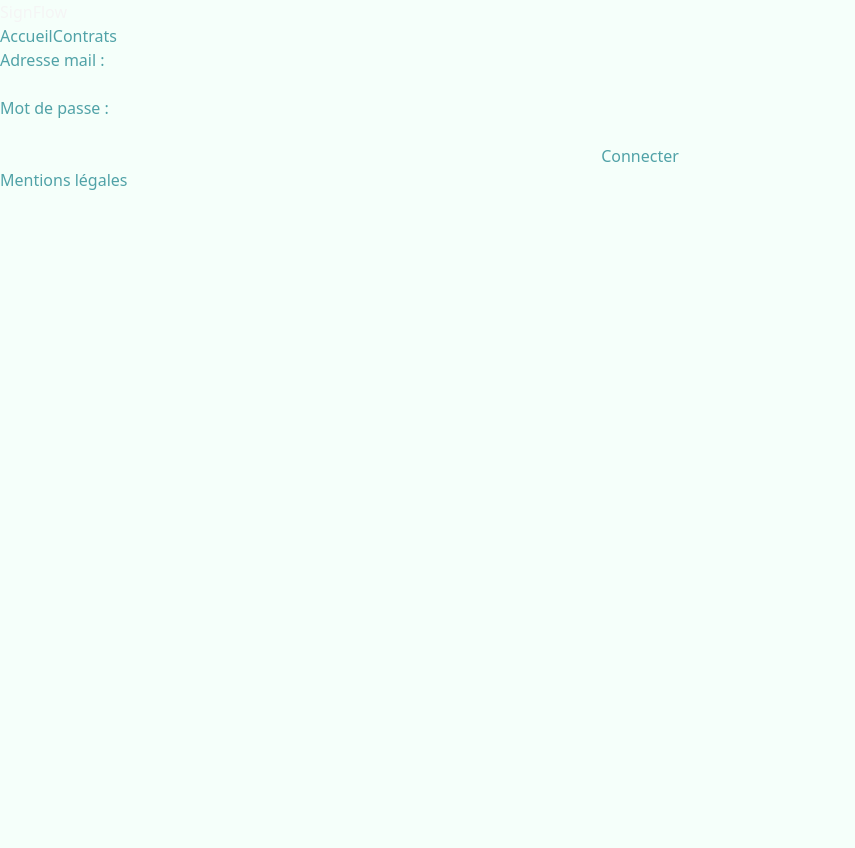
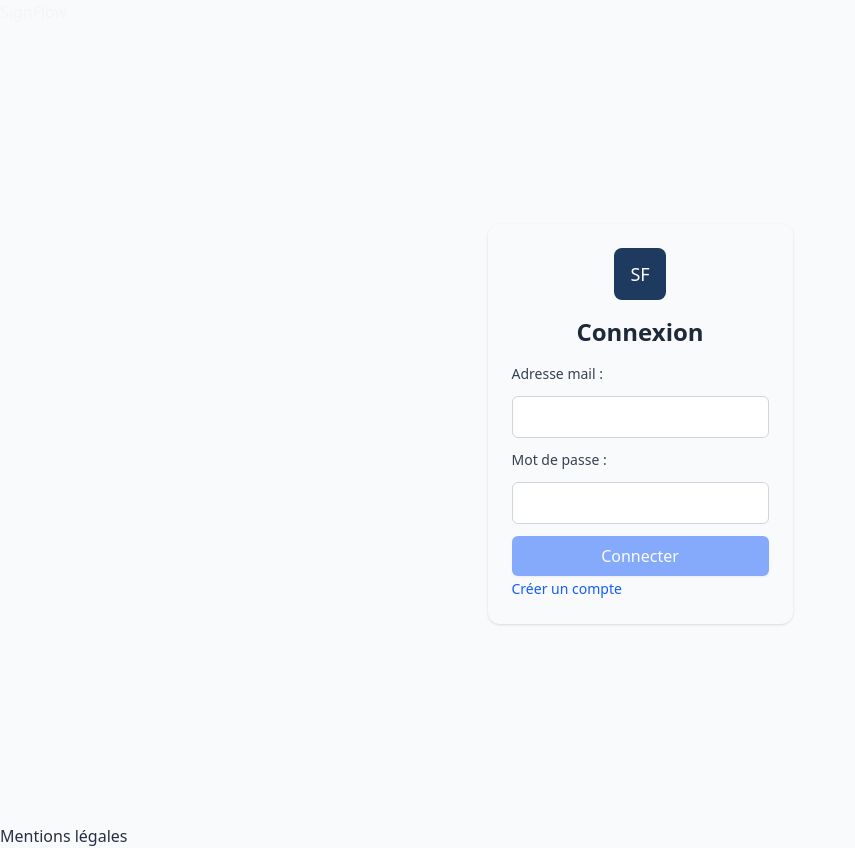
Before and after one commit to David-RC-code/signflow, an Angular app: page /login in a window 1280 px wide. Shown: the whole page, without its empty margins (0-855 px from the left). Before the commit the page ends 800 px from the top, so only its background shows below. Built offline with nearby package versions, Linux system fonts and the light colour scheme.

Commit message:
feat(login): style card and form, add logo component

```diff
--- a/src/app/app.html
+++ b/src/app/app.html
@@ -2,10 +2,13 @@
   <h1>{{ title() }}</h1>
 </header>
 
-<nav>
+@if (isDisplay()) {
+  <nav>
   <a routerLinkActive="active-link" routerLink="home">Accueil</a>
   <a routerLinkActive="active-link" routerLink="contracts">Contrats</a>
 </nav>
+}
+
 
 <main>
   <router-outlet />
--- a/src/app/app.ts
+++ b/src/app/app.ts
@@ -1,6 +1,8 @@
-import { Component, inject } from '@angular/core';
-import { RouterLink, RouterOutlet, RouterLinkActive } from '@angular/router';
+import { Component, computed, inject } from '@angular/core';
+import { RouterLink, RouterOutlet, RouterLinkActive, Router, NavigationEnd } from '@angular/router';
 import { Title } from './services/title';
+import { filter, map, tap } from 'rxjs';
+import { toSignal } from '@angular/core/rxjs-interop';
 
 @Component({
   imports: [RouterOutlet, RouterLink, RouterLinkActive],
@@ -9,7 +11,16 @@ import { Title } from './services/title';
   templateUrl: './app.html',
 })
 export class App {
+
+  private router = inject(Router);
   private titleService = inject(Title);
+  protected readonly title = this.titleService.title
 
-  protected readonly title = this.titleService.title
+
+  protected isDisplay = toSignal(this.router.events.pipe(
+    filter(event => event instanceof NavigationEnd),
+    map(() => this.router.url !== '/login')
+  ),{initialValue: this.router.url !== '/login'});
+
+
 }
--- a/src/app/components/login/login.html
+++ b/src/app/components/login/login.html
@@ -1,11 +1,11 @@
-<div class="item-center justify-center">
-    <app-card>
-        <form class="form flex flex-col" [formGroup]="loginForm" (ngSubmit)="validForm()">
-        <label for="mail">Adresse mail : </label>
-        <input id="mail" type="email" formControlName="mail" />
-        <label for="password">Mot de passe : </label>
-        <input id="password" type="password" formControlName="password" />
-        <button type="submit" [disabled]="loginForm.invalid">Connecter</button>
+<div class="flex min-h-screen items-center justify-center p-">
+    <app-card title="{{title()}}" footerRoute="{{footerRoute()}}" footerText="{{footerText()}}" >
+        <form class="form flex w-full flex-col gap-3" [formGroup]="loginForm" (ngSubmit)="validForm()">
+        <label class="label" for="mail">Adresse mail : </label>
+        <input class="input" id="mail" type="email" formControlName="mail" />
+        <label class="label" for="password">Mot de passe : </label>
+        <input class="input" id="password" type="password" formControlName="password" />
+        <button class="btn-primary" type="submit" [disabled]="loginForm.invalid">Connecter</button>
     </form>
 
     @if (loginForm.controls.mail.invalid && loginForm.controls.mail.touched) {
--- a/src/app/components/login/login.ts
+++ b/src/app/components/login/login.ts
@@ -1,4 +1,4 @@
-import { Component } from '@angular/core';
+import { Component, signal } from '@angular/core';
 import { FormControl, FormGroup, ReactiveFormsModule, Validators } from '@angular/forms';
 import { Card } from '../../shared/card/card';
 
@@ -9,6 +9,10 @@ import { Card } from '../../shared/card/card';
   templateUrl: './login.html',
 })
 export class Login {
+
+  protected title = signal('Connexion');
+  protected footerText = signal('Créer un compte');
+  protected footerRoute = signal('/register')
 
   protected loginForm = new FormGroup({
     mail: new FormControl('', [Validators.required, Validators.email]),
--- a/src/app/shared/card/card.html
+++ b/src/app/shared/card/card.html
@@ -1,3 +1,17 @@
-<div class="card rounded-sm w-screen">
+<div class="card w-full max-w-md rounded-xl border border-gray-200 bg-white p-6 shadow-sm">
+    <div class="mb-4 flex justify-center">
+        <app-logo />
+    </div>
+    @if (title) {
+        <h1 class="mb-4 text-2xl flex justify-center font-semibold text-gray-800">
+            {{ title }}
+        </h1>
+    }
     <ng-content />
+
+    @if (footerText && footerRoute) {
+        <a class="footerText text-blue-600 hover:text-blue-800 hover:underline" routerLink="{{footerRoute}}">{{ footerText }} </a>
+    } @else if (footerText) {
+        <p class="footerText">{{footerText}}</p>
+    }
 </div>
--- /dev/null
+++ b/src/app/shared/logo/logo.html
@@ -0,0 +1,3 @@
+<div class="flex size-13 items-center justify-center rounded-lg bg-[#1E3A5F] text-lg text-white">
+    SF
+</div>
--- a/src/styles.css
+++ b/src/styles.css
@@ -1,14 +1,38 @@
 @import 'tailwindcss';
 
 @theme {
-  --color-global-background: #F5FFFA;
-  --color-border: #50A2A7;
-  --color-background: #9888A5;
+  --color-global-background: #F8FAFC;
+  --color-background: #FFFFFF;
   --color-text: #2B2D42;
   --color-danger: #DC493A;
 }
 
 body {
   background-color: var(--color-global-background);
-  color: var(--color-border)
+  color: var(--color-text)
 }
+
+@layer components {
+  .input {
+    @apply w-full rounded-md border border-gray-300 bg-white px-3 py-2
+      outline-none focus:border-blue-500 focus:ring-2 focus:ring-blue-100;
+  }
+
+  .label {
+    @apply text-sm font-medium text-gray-700
+  }
+
+  .btn-primary {
+    @apply w-full rounded-md bg-blue-600 px-4 py-2 font-medium text-white
+      shadow-sm transition-colors hover:bg-blue-700
+      focus:outline-none focus:ring-2 focus:ring-blue-500
+      focus:ring-offset-2 disabled:cursor-not-allowed disabled:opacity-50;
+  }
+  .warning {
+    @apply text-sm text-red-600;
+  }
+
+  .footerText {
+    @apply text-sm font-medium  transition-colors duration-200
+  }
+}
```
Also changed, not shown: src/app/shared/card/card.ts (+11 -3 lines), src/app/shared/logo/logo.ts (added, +9 -0 lines), screenshots/authentication_page.PNG, src/app/shared/logo/logo.css (added), 1 other file (tests, documents, lock files or other folders).
